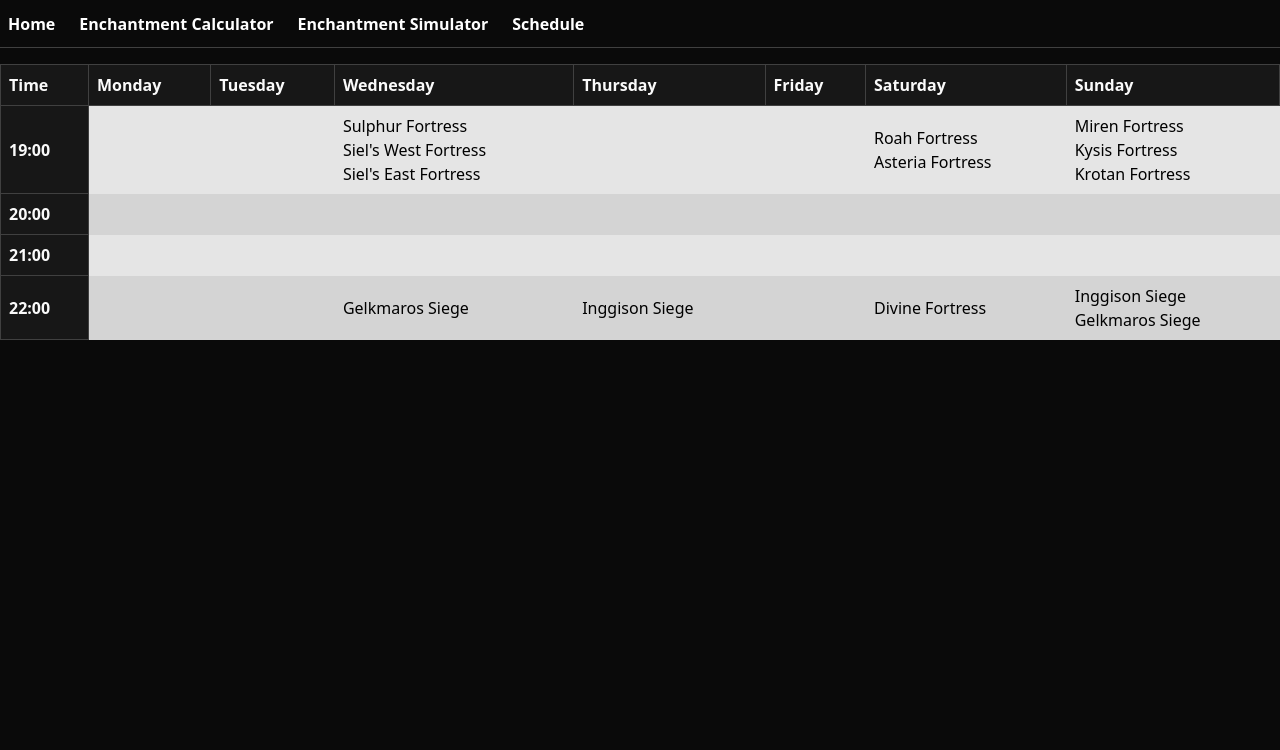
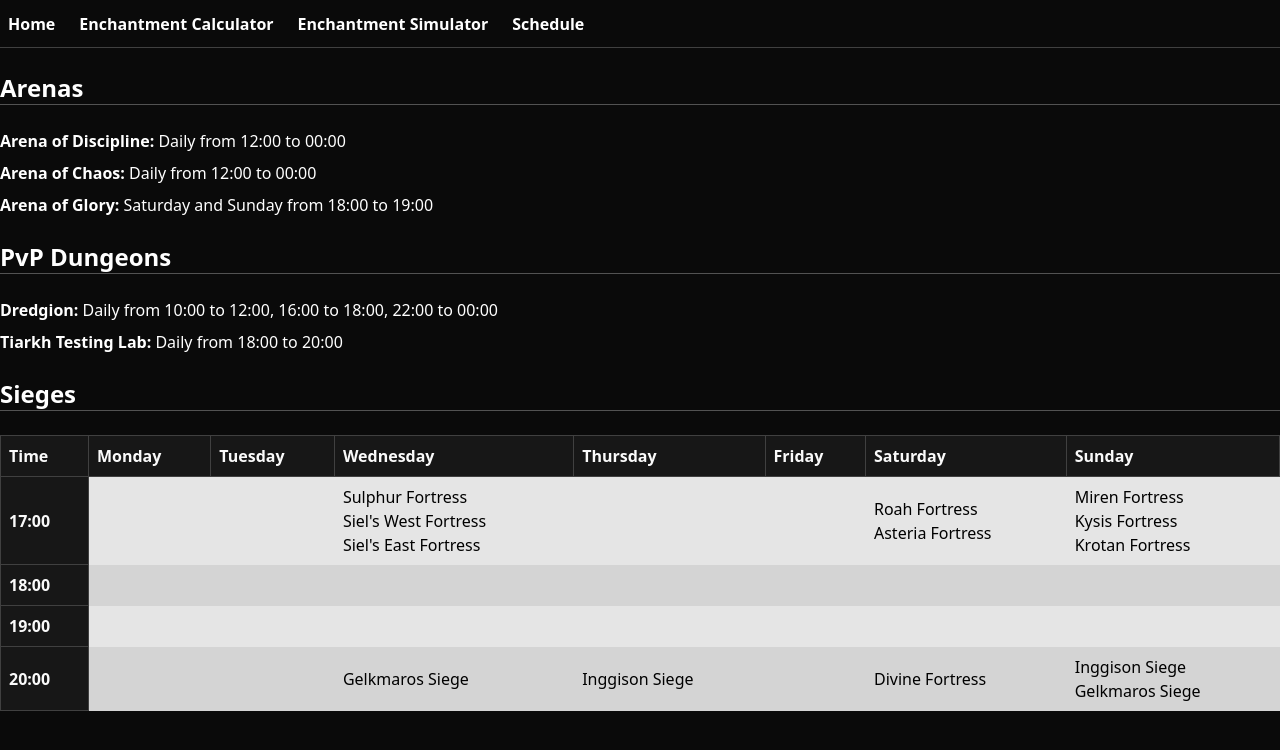
Before and after one commit to milanskendzicvulic/aion-classic-tools, a SvelteKit app: page /schedule in a window 1280 px wide. Shown: the top 750 px of the page. Built offline with nearby package versions, Linux system fonts and the light colour scheme.

Commit message:
schedule

```diff
--- a/src/lib/schedule/constants.ts
+++ /dev/null
@@ -1,118 +0,0 @@
-import type { EventSchedule } from "./types";
-
-const schedule: EventSchedule = {
-	Monday: {
-		"12:00": [],
-		"13:00": [],
-		"14:00": [],
-		"15:00": [],
-		"16:00": [],
-		"17:00": [],
-		"18:00": [],
-		"19:00": [],
-		"20:00": [],
-		"21:00": [],
-		"22:00": [],
-		"23:00": [],
-		"0:00": [],
-		"1:00": []
-	},
-	Tuesday: {
-		"12:00": [],
-		"13:00": [],
-		"14:00": [],
-		"15:00": [],
-		"16:00": [],
-		"17:00": [],
-		"18:00": [],
-		"19:00": [],
-		"20:00": [],
-		"21:00": [],
-		"22:00": [],
-		"23:00": [],
-		"0:00": [],
-		"1:00": []
-	},
-	Wednesday: {
-		"12:00": [],
-		"13:00": [],
-		"14:00": [],
-		"15:00": [],
-		"16:00": [],
-		"17:00": [],
-		"18:00": [],
-		"19:00": ["Sulphur Fortress", "Siel's West Fortress", "Siel's East Fortress"],
-		"20:00": [],
-		"21:00": [],
-		"22:00": ["Gelkmaros Siege"],
-		"23:00": [],
-		"0:00": [],
-		"1:00": []
-	},
-	Thursday: {
-		"12:00": [],
-		"13:00": [],
-		"14:00": [],
-		"15:00": [],
-		"16:00": [],
-		"17:00": [],
-		"18:00": [],
-		"19:00": [],
-		"20:00": [],
-		"21:00": [],
-		"22:00": ["Inggison Siege"],
-		"23:00": [],
-		"0:00": [],
-		"1:00": []
-	},
-	Friday: {
-		"12:00": [],
-		"13:00": [],
-		"14:00": [],
-		"15:00": [],
-		"16:00": [],
-		"17:00": [],
-		"18:00": [],
-		"19:00": [],
-		"20:00": [],
-		"21:00": [],
-		"22:00": [],
-		"23:00": [],
-		"0:00": [],
-		"1:00": []
-	},
-	Saturday: {
-		"12:00": [],
-		"13:00": [],
-		"14:00": [],
-		"15:00": [],
-		"16:00": [],
-		"17:00": [],
-		"18:00": [],
-		"19:00": ["Roah Fortress", "Asteria Fortress"],
-		"20:00": ["Arena of Glory"],
-		"21:00": [],
-		"22:00": ["Divine Fortress"],
-		"23:00": [],
-		"0:00": [],
-		"1:00": []
-	},
-	Sunday: {
-		"12:00": [],
-		"13:00": [],
-		"14:00": [],
-		"15:00": [],
-		"16:00": [],
-		"17:00": [],
-		"18:00": [],
-		"19:00": ["Miren Fortress", "Kysis Fortress", "Krotan Fortress"],
-		"20:00": ["Arena of Glory"],
-		"21:00": [],
-		"22:00": ["Inggison Siege", "Gelkmaros Siege"],
-		"23:00": [],
-		"0:00": [],
-		"1:00": []
-	}
-};
-
-export { schedule };
--- a/src/lib/schedule/index.ts
+++ b/src/lib/schedule/index.ts
@@ -1,3 +1 @@
-export { schedule } from "./constants";
-export { scheduleDays, scheduleHours, scheduleEvents } from "./schedule";
-export { includeClientTime } from "./utils";
+export { clientTime } from "./schedule";
--- a/src/lib/schedule/schedule.ts
+++ b/src/lib/schedule/schedule.ts
@@ -1,24 +1,38 @@
-import { schedule } from "./constants";
+// TODO: document
 
-function scheduleDays(): string[] {
-	return Object.keys(schedule);
+function clientTime(utcTime: string): string {
+	const clientOffsetTime = new Date().getTimezoneOffset();
+
+	// if the clients time zone is the same as UTC
+	if (clientOffsetTime == 0) {
+		return utcTime;
+	} else {
+		return internalClientTime(utcTime, clientOffsetTime);
+	}
 }
 
-function scheduleHours(): string[] {
-	const hours = new Set<string>();
+function internalClientTime(utcTime: string, clientOffsetTime: number): string {
+	const [hour, minute] = utcTime.split(":");
 
-	for (const day in schedule) {
-		for (const hour in schedule[day]) {
-			hours.add(hour);
-		}
+	const utc = new Date();
+	utc.setUTCHours(parseInt(hour), 10);
+	utc.setUTCMinutes(parseInt(minute), 10);
+
+	const clientLocalTime = new Date(utc.getTime() - clientOffsetTime * 60000);
+
+	const resultHour = clientLocalTime.getHours().toString();
+	let resultMinute = clientLocalTime.getMinutes().toString();
+
+	// if (clientLocalTime.getHours() < 10) {
+	// 	resultHour = "0" + resultHour;
+	// }
+
+	// prepend a '0' if the minute is a single digit
+	if (clientLocalTime.getMinutes() < 10) {
+		resultMinute = "0" + resultMinute;
 	}
 
-	// not sorted because 00:00 and 01:00 should appear after 23:00
-	return Array.from(hours);
+	return `${resultHour}:${resultMinute}`;
 }
 
-function scheduleEvents(day: string, hour: string): string[] {
-	return schedule[day][hour];
-}
-
-export { scheduleDays, scheduleHours, scheduleEvents };
+export { clientTime, internalClientTime };
--- a/src/lib/schedule/types.ts
+++ /dev/null
@@ -1,7 +0,0 @@
-interface EventSchedule {
-	[day: string]: {
-		[time: string]: string[];
-	};
-}
-
-export type { EventSchedule };
--- a/src/routes/+layout.svelte
+++ b/src/routes/+layout.svelte
@@ -97,6 +97,11 @@
 		@apply container px-2 sm:px-0 mx-auto;
 	}
 
+	ul,
+	li {
+		@apply m-0;
+	}
+
 	header {
 		@apply bg-neutral-950 text-white font-semibold border-b border-neutral-700 h-12 flex items-center;
 	}
--- a/src/routes/+page.svelte
+++ b/src/routes/+page.svelte
@@ -42,34 +42,7 @@
 </p>
 
 <style lang="scss">
-	/* TODO (#X, low): move this somewhere else, maybe. */
-	h1,
-	h2,
-	p,
-	ul {
-		@apply text-white;
-	}
 
-	h1,
-	h2 {
-		@apply font-bold border-b border-neutral-600 my-6;
-	}
-
-	h1 {
-		@apply text-2xl;
-	}
-
-	h2 {
-		@apply text-xl;
-	}
-
-	ul {
-		@apply my-4;
-	}
-
-	ul li {
-		@apply mb-2;
-	}
 
 	#contribute {
 		@apply text-blue-500 hover:underline;
--- a/src/routes/schedule/+page.svelte
+++ b/src/routes/schedule/+page.svelte
@@ -1,10 +1,60 @@
 <script lang="ts">
-	/* TODO: make a function that takes in a hour in string format, ie "18:00",
-		and if the component is loaded in a browser it should format the time to "18:00 (20:00)"
-		where 20:00 is the users time
-	*/
+	import { browser } from "$app/environment";
+	import { clientTime } from "$lib/schedule";
+
+	// TODO: client might be using a VPN, would be good to add a switch for UTC/Client time
+
+	function displayTime(time: string): string {
+		if (!browser) {
+			return time;
+		}
+
+		const ct = clientTime(time);
+
+		return `${ct}`;
+	}
+
+	const arenaOfDiscipline = `Daily from ${displayTime("12:00")} to ${displayTime("00:00")}`;
+	const arenaOfChaos = `Daily from ${displayTime("12:00")} to ${displayTime("00:00")}`;
+	const arenaOfGlory = `Saturday and Sunday from ${displayTime("18:00")} to ${displayTime(
+		"19:00"
+	)}`;
+
+	const dredgion = `Daily from ${displayTime("10:00")} to ${displayTime("12:00")}, ${displayTime(
+		"16:00"
+	)} to ${displayTime("18:00")}, ${displayTime("22:00")} to ${displayTime("00:00")}`;
+	const tiarkh = `Daily from ${displayTime("18:00")} to ${displayTime("20:00")}`;
 </script>
 
+<h1>Arenas</h1>
+<ul>
+	<li>
+		<strong>Arena of Discipline:</strong>
+		<span>{arenaOfDiscipline}</span>
+	</li>
+	<li>
+		<strong>Arena of Chaos:</strong>
+		<span>{arenaOfChaos}</span>
+	</li>
+	<li>
+		<strong>Arena of Glory:</strong>
+		<span>{arenaOfGlory}</span>
+	</li>
+</ul>
+<h1>PvP Dungeons</h1>
+<ul>
+	<li>
+		<strong>Dredgion:</strong>
+		<span>{dredgion}</span>
+	</li>
+	<li>
+		<strong>Tiarkh Testing Lab:</strong>
+		<span>
+			{tiarkh}
+		</span>
+	</li>
+</ul>
+<h1>Sieges</h1>
 <div class="table-wrapper">
 	<table>
 		<thead>
@@ -21,7 +71,7 @@
 		</thead>
 		<tbody>
 			<tr>
-				<th>19:00</th>
+				<th>{displayTime("17:00")}</th>
 				<td />
 				<td />
 				<td>
@@ -42,7 +92,7 @@
 				</td>
 			</tr>
 			<tr>
-				<th>20:00</th>
+				<th>{displayTime("18:00")}</th>
 				<td />
 				<td />
 				<td />
@@ -52,7 +102,7 @@
 				<td />
 			</tr>
 			<tr>
-				<th>21:00</th>
+				<th>{displayTime("19:00")}</th>
 				<td />
 				<td />
 				<td />
@@ -62,7 +112,7 @@
 				<td />
 			</tr>
 			<tr>
-				<th>22:00</th>
+				<th>{displayTime("20:00")}</th>
 				<td />
 				<td />
 				<td>
--- a/src/styles/app.scss
+++ b/src/styles/app.scss
@@ -3,3 +3,4 @@
 @tailwind utilities;
 
 @import "./layout.scss";
+@import "./global.scss";
--- /dev/null
+++ b/src/styles/global.scss
@@ -0,0 +1,27 @@
+h1,
+h2,
+p,
+ul {
+	@apply text-white;
+}
+
+h1,
+h2 {
+	@apply font-bold border-b border-neutral-600 my-6;
+}
+
+h1 {
+	@apply text-2xl;
+}
+
+h2 {
+	@apply text-xl;
+}
+
+ul {
+	@apply my-4;
+}
+
+ul li {
+	@apply mb-2;
+}
```
Also changed, not shown: src/lib/schedule/utils.ts (deleted, +0 -32 lines), 2 other files (tests, documents, lock files or other folders).
